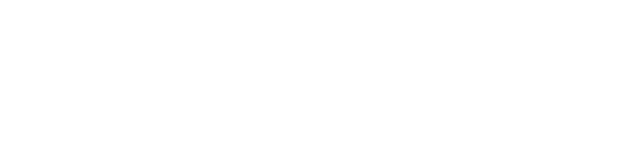
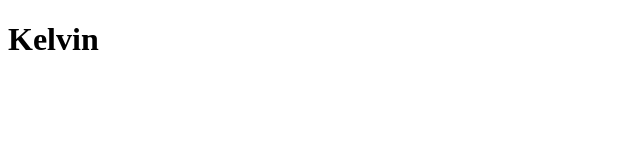
Before and after one commit to kelvinrunstrack/webdev, a plain HTML site: page index.html in a window 1280 px wide. Shown: the whole page, without its empty margins (0-640 px from the left). Drawn offline with Linux system fonts and the light colour scheme.

Commit message:
Update index.html

```diff
--- a/index.html
+++ b/index.html
@@ -3,4 +3,7 @@
 <head>
   <link href=""/>
 </head>
+  <body>
+    <h1>Kelvin</h1>
+  </body>
 </html>
```
